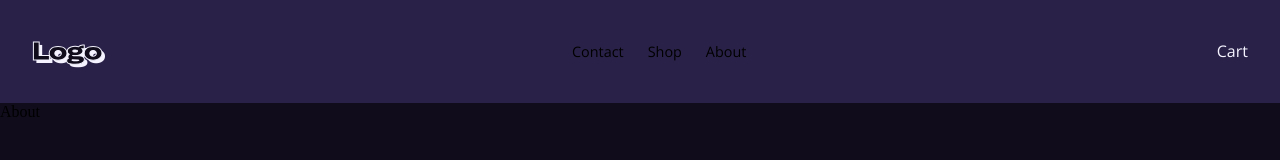
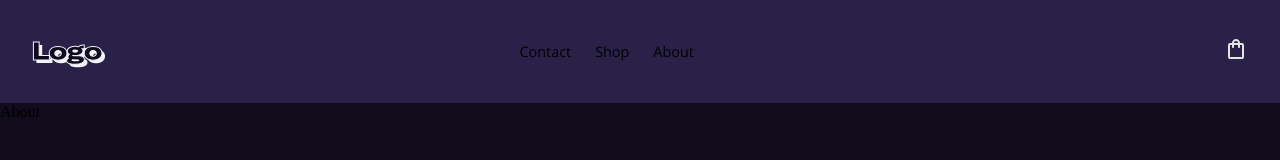
Before and after one commit to earthhworms/bead-site, a Next.js app: page /contact in a window 1280 px wide. Shown: the top 160 px of the page. Built offline with nearby package versions, Linux system fonts and the light colour scheme.

Commit message:
navbar fix

```diff
--- a/src/components/Header/Header.module.css
+++ b/src/components/Header/Header.module.css
@@ -9,7 +9,7 @@
 }
 
 .headerChild {
-    margin: 0;
+    padding: 0;
 }
 
 .navItem {
@@ -19,8 +19,14 @@
     margin: 0;
 }
 
+.nav {
+    width: 100%;
+}
+
 .navContainer {
     padding: 0;
     display: flex;
     gap: 24px;
+    width: 90%;
+    justify-content: center;
 }
--- a/src/components/Header/Header.tsx
+++ b/src/components/Header/Header.tsx
@@ -13,8 +13,15 @@ export default function Header() {
                 <li className={styles.navItem}>About</li>
             </ul>
         </nav>
-        <div className={styles.headerChild}>
-            <a href="">Cart</a>
+        <div className={`${styles.headerChild} ${styles.bagIconContainer}`}>
+            <img
+                src="/icons/bag.svg"
+                alt="Cart"
+                className={styles.bagIcon}
+            />
+        </div>
+        <div className={styles.hamburger}>
+
         </div>
     </div>
   );
```
Also changed, not shown: public/icons/bag.svg (added).
